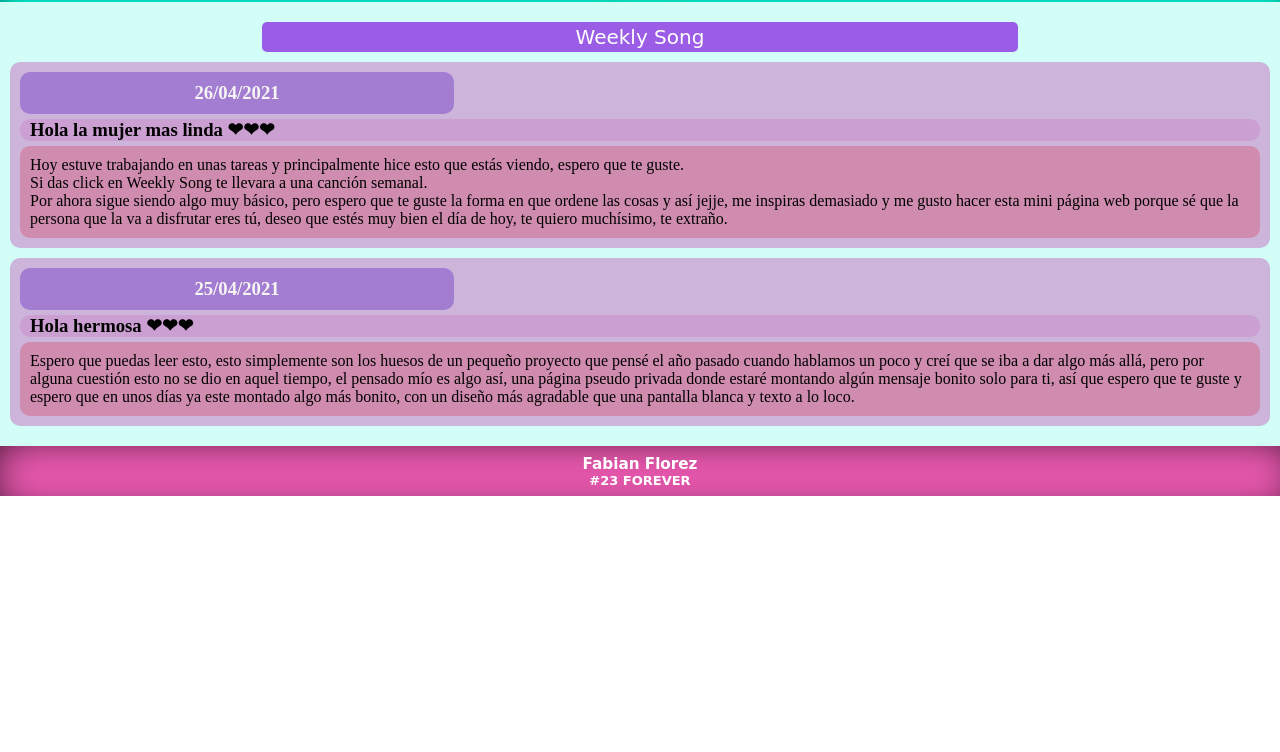
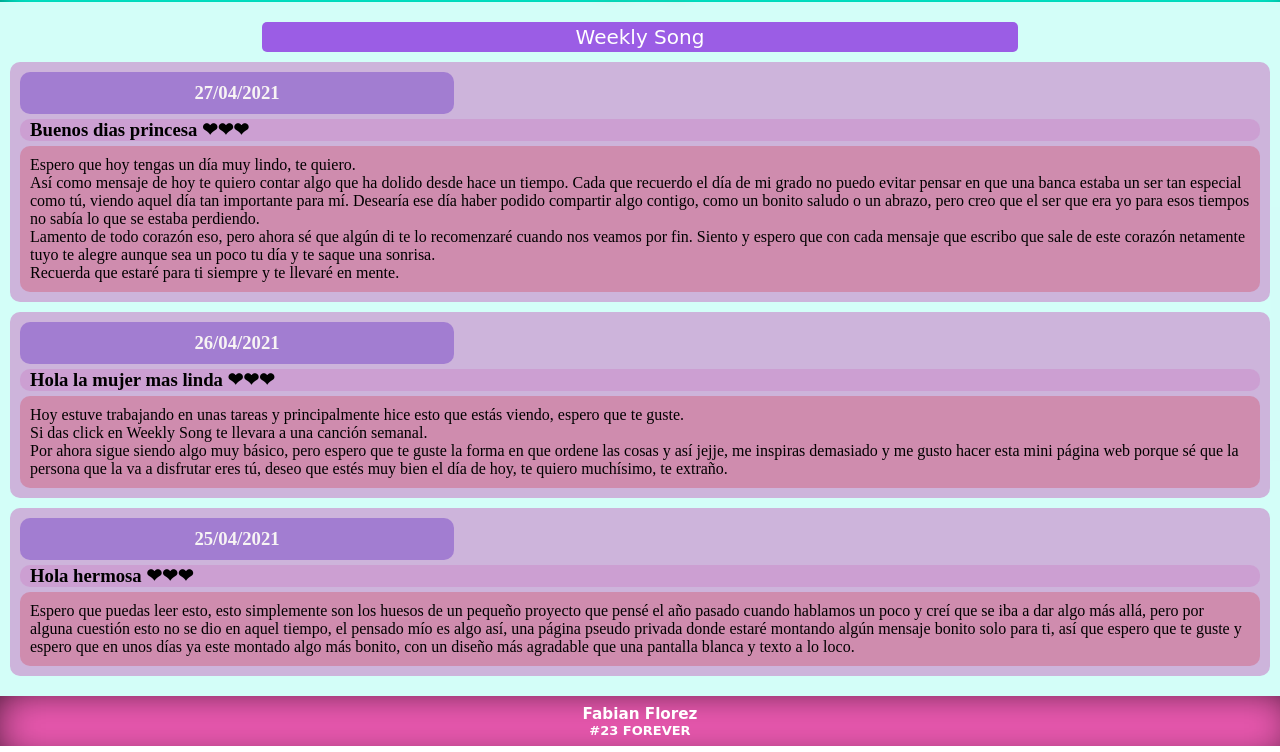
Before and after one commit to fabiandarioflorez/love, a plain HTML site: page index.html in a window 1280 px wide. Shown: the part 48-800 px from the top of the page. Drawn offline with Linux system fonts and the light colour scheme; a web font is replaced by a local one.

Commit message:
Nuevo mensaje 27 04 2021

```diff
--- a/index.html
+++ b/index.html
@@ -15,6 +15,16 @@
         <div class="boton">
             <a href="https://www.youtube.com/watch?v=4dOT1BoJFko" target="_blank" class="boton-cancion">Weekly Song</a>
         </div>
+        <section class="msg-contenedor">
+            <h3 class="msg-contenedor__dia">27/04/2021</h3>
+            <h3 class="msg-contenedor__titulo">Buenos dias princesa ❤❤❤</h3>
+            <p class="msg-contenedor__mensaje">
+                Espero que hoy tengas un día muy lindo, te quiero.
+<br>Así como mensaje de hoy te quiero contar algo que ha dolido desde hace un tiempo. Cada que recuerdo el día de mi grado no puedo evitar pensar en que una banca estaba un ser tan especial como tú, viendo aquel día tan importante para mí. Desearía ese día haber podido compartir algo contigo, como un bonito saludo o un abrazo, pero creo que el ser que era yo para esos tiempos no sabía lo que se estaba perdiendo.
+<br>Lamento de todo corazón eso, pero ahora sé que algún di te lo recomenzaré cuando nos veamos por fin. Siento y espero que con cada mensaje que escribo que sale de este corazón netamente tuyo te alegre aunque sea un poco tu día y te saque una sonrisa.
+<br>Recuerda que estaré para ti siempre y te llevaré en mente.
+            </p>
+        </section>
         <section class="msg-contenedor">
             <h3 class="msg-contenedor__dia">26/04/2021</h3>
             <h3 class="msg-contenedor__titulo">Hola la mujer mas linda ❤❤❤</h3>
```
